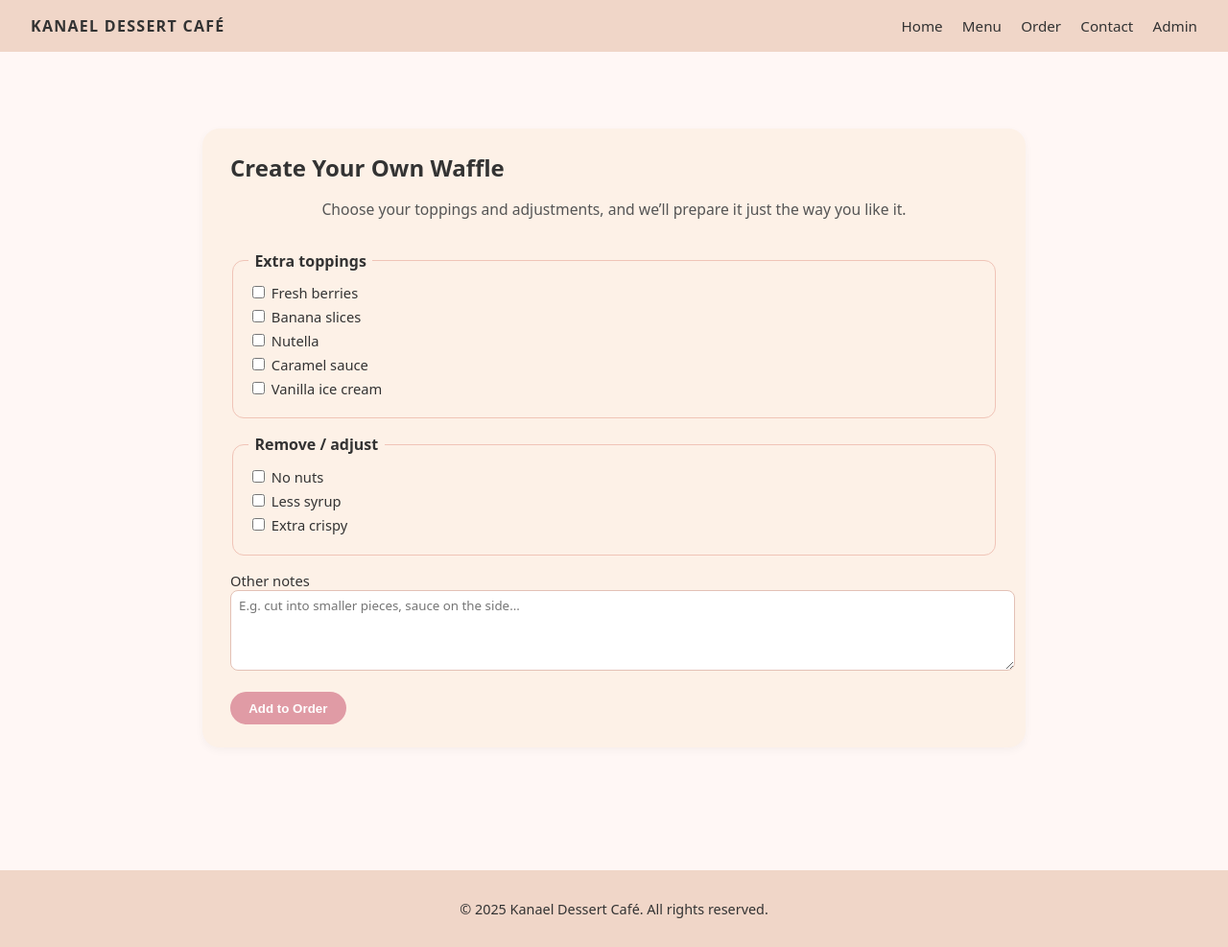
After one commit to RaychaelW/kanael, a Flask app: page /custom/waffle in a window 1280 px wide. The commit adds this page. Shown: the whole page at 96% size. Run offline with Flask 3, Linux system fonts and the light colour scheme; data comes from the database, SQL or seed files in the repository; both versions use the stored data as it was after the commit.

Commit message:
updated styles

```diff
--- a/app.py
+++ b/app.py
@@ -66,7 +66,7 @@ def init_db():
         """
     )
 
-    # contact messages table
+    # Contact messages table
     cur.execute(
         """
         CREATE TABLE IF NOT EXISTS messages (
@@ -79,7 +79,7 @@ def init_db():
         """
     )
 
-
+    # Seed demo menu items if empty
     cur.execute("SELECT COUNT(*) AS c FROM menu_items")
     count = cur.fetchone()["c"]
     if count == 0:
@@ -119,6 +119,7 @@ def init_db():
 with app.app_context():
     init_db()
 
+
 def login_required(view_func):
     @wraps(view_func)
     def wrapped_view(*args, **kwargs):
@@ -126,10 +127,11 @@ def login_required(view_func):
             flash("Please log in to access the admin area.", "warning")
             return redirect(url_for("admin_login"))
         return view_func(*args, **kwargs)
+
     return wrapped_view
 
+
 # Helper functions
-
 def _get_cart():
     return session.get("cart", {})
 
@@ -168,8 +170,53 @@ def _calculate_cart_details(cart):
     return items, grand_total
 
 
+def handle_custom_item(base_item_name, item_label):
+    """Handle both custom pancake and waffle creation."""
+    # Find the base menu item in the database
+    conn = get_db_connection()
+    cur = conn.cursor()
+    cur.execute("SELECT id FROM menu_items WHERE name = ?", (base_item_name,))
+    row = cur.fetchone()
+    conn.close()
+
+    if not row:
+        flash(f"Base item for custom {item_label} not found.", "danger")
+        return redirect(url_for("menu"))
+
+    item_id = row["id"]
+
+    if request.method == "POST":
+        toppings = request.form.getlist("toppings")
+        adjustments = request.form.getlist("adjustments")
+        other = request.form.get("other", "").strip()
+
+        parts = []
+        if toppings:
+            parts.append("Toppings: " + ", ".join(toppings))
+        if adjustments:
+            parts.append("Adjustments: " + ", ".join(adjustments))
+        if other:
+            parts.append("Notes: " + other)
+
+        description = f"{item_label.title()} - " + ("; ".join(parts) if parts else "no changes")
+
+        # Store custom notes in the session so it can show at checkout
+        custom_notes = session.get("custom_notes", [])
+        custom_notes.append(description)
+        session["custom_notes"] = custom_notes
+
+        # Add one base item to the cart
+        cart = _get_cart()
+        cart[str(item_id)] = cart.get(str(item_id), 0) + 1
+        _save_cart(cart)
+
+        flash(f"Custom {item_label} added to your order.", "success")
+        return redirect(url_for("cart"))
+
+    return render_template("custom_item.html", item_label=item_label, base_item_name=base_item_name)
+
+
 #  Public routes
-
 @app.route("/")
 def index():
     return render_template("index.html")
@@ -248,6 +295,7 @@ def checkout():
         return redirect(url_for("menu"))
 
     items, grand_total = _calculate_cart_details({int(k): v for k, v in cart.items()})
+    custom_notes = session.get("custom_notes", [])
 
     if request.method == "POST":
         name = request.form.get("name", "").strip()
@@ -255,9 +303,17 @@ def checkout():
         address = request.form.get("address", "").strip()
         notes = request.form.get("notes", "").strip()
 
+        # Attach custom pancake/waffle notes into overall notes
+        if custom_notes:
+            extra_text = "Custom items:\n" + "\n".join(custom_notes)
+            if notes:
+                notes = notes + "\n\n" + extra_text
+            else:
+                notes = extra_text
+
         if not name or not phone:
             flash("Name and phone are required.", "danger")
-            return render_template("checkout.html", items=items, total=grand_total)
+            return render_template("checkout.html", items=items, total=grand_total, custom_notes=custom_notes)
 
         conn = get_db_connection()
         cur = conn.cursor()
@@ -284,12 +340,26 @@ def checkout():
         conn.commit()
         conn.close()
 
-        # Clear cart
+        # Clear cart and custom notes
         session["cart"] = {}
+        session.pop("custom_notes", None)
         flash("Thank you! Your order has been placed.", "success")
         return redirect(url_for("confirm", order_id=order_id))
 
-    return render_template("checkout.html", items=items, total=grand_total)
+    # GET request -> show checkout page
+    return render_template("checkout.html", items=items, total=grand_total, custom_notes=custom_notes)
+
+
+@app.route("/custom/pancake", methods=["GET", "POST"])
+def custom_pancake():
+    # This assumes "Pancake Stack" as a brunch item in your menu_items
+    return handle_custom_item("Pancake Stack", "pancake")
+
+
+@app.route("/custom/waffle", methods=["GET", "POST"])
+def custom_waffle():
+    # This assumes "Banana & Nutella Waffle" as a brunch item
+    return handle_custom_item("Banana & Nutella Waffle", "waffle")
 
 
 @app.route("/confirm/<int:order_id>")
@@ -337,7 +407,6 @@ def contact():
 
 
 # admin area
-
 @app.route("/admin/login", methods=["GET", "POST"])
 def admin_login():
     if request.method == "POST":
@@ -356,6 +425,7 @@ def admin_logout():
     session.pop("is_admin", None)
     flash("You have been logged out.", "info")
     return redirect(url_for("index"))
+
 
 @app.route("/admin")
 @login_required
@@ -435,6 +505,7 @@ def admin_orders():
     conn.close()
     return render_template("admin_orders.html", orders=orders)
 
+
 @app.route("/admin/messages")
 @login_required
 def admin_messages():
--- /dev/null
+++ b/static/css/styles.css
@@ -0,0 +1,349 @@
+body {
+  font-family: system-ui, -apple-system, BlinkMacSystemFont, sans-serif;
+  margin: 0;
+  background: #fff7f5;
+  color: #333;
+}
+
+/* Limits content width so things aren’t glued to the left */
+main {
+  max-width: 1100px;
+  margin: 0 auto;
+  padding: 2.5rem 1.5rem 3rem;
+}
+
+/*  Header & Footer  */
+
+.site-header,
+.site-footer {
+  background: #f0d6c8;
+  padding: 1rem 2rem;
+  display: flex;
+  justify-content: space-between;
+  align-items: center;
+  box-sizing: border-box;
+}
+
+.site-footer {
+  margin-top: 2rem;
+  font-size: 0.9rem;
+  justify-content: center;
+}
+
+.logo {
+  font-weight: 600;
+  letter-spacing: 0.08em;
+  text-transform: uppercase;
+}
+
+/* Nav links inside header */
+.site-header nav a,
+.site-header a {
+  margin-left: 1rem;
+  text-decoration: none;
+  color: #333;
+  font-weight: 500;
+  font-size: 0.95rem;
+}
+
+.site-header nav a:hover,
+.site-header a:hover {
+  text-decoration: underline;
+}
+
+/* Homepage */
+
+.hero {
+  text-align: center;
+  padding: 4rem 1rem;
+  background: #fbe1e6;
+  border-radius: 20px;
+  max-width: 1100px;
+  margin: 2rem auto 1rem;
+  box-sizing: border-box;
+}
+
+.hero h1 {
+  font-size: 2.6rem;
+  margin-bottom: 0.6rem;
+}
+
+.hero p {
+  font-size: 1rem;
+  margin-bottom: 1.2rem;
+}
+
+/* Buttons */
+
+.btn,
+button,
+.btn-primary {
+  background: #e09ba5;
+  border: none;
+  padding: 0.6rem 1.2rem;
+  border-radius: 999px;
+  color: white;
+  cursor: pointer;
+  font-weight: 600;
+  transition: transform 0.1s ease, box-shadow 0.1s ease;
+}
+
+.btn:hover,
+button:hover,
+.btn-primary:hover {
+  transform: translateY(-1px);
+  box-shadow: 0 3px 8px rgba(0, 0, 0, 0.12);
+}
+
+.btn-outline {
+  background: transparent;
+  border: 1px solid #e09ba5;
+  padding: 0.6rem 1.2rem;
+  border-radius: 999px;
+  color: #333;
+  font-weight: 500;
+  cursor: pointer;
+  text-decoration: none;
+  display: inline-block;
+}
+
+.btn-outline:hover {
+  background: #e09ba5;
+  color: #fff;
+}
+
+/*  Flash messages  */
+
+.flash-container {
+  margin-bottom: 1rem;
+}
+
+.flash {
+  padding: 0.5rem 1rem;
+  border-radius: 4px;
+  margin-bottom: 0.5rem;
+  background: #ffe7c2;
+}
+
+/* Menu grid  */
+
+.menu-grid {
+  display: grid;
+  grid-template-columns: repeat(auto-fit, minmax(220px, 1fr));
+  gap: 1rem;
+}
+
+.menu-item {
+  background: #fdf1e7;
+  padding: 1rem;
+  border-radius: 6px;
+}
+
+/* Grouped menu page (Desserts / Drinks / Brunch)  */
+
+.menu-page {
+  max-width: 900px;
+  margin: 0 auto;
+  padding: 2.5rem 1rem 3rem;
+}
+
+.menu-page h2 {
+  font-size: 2.3rem;
+  text-align: center;
+  margin-bottom: 0.4rem;
+}
+
+.menu-subtitle {
+  text-align: center;
+  color: #555;
+  margin-bottom: 2rem;
+  font-size: 0.98rem;
+}
+
+.menu-section {
+  margin-bottom: 2.4rem;
+}
+
+.menu-section-title {
+  font-size: 1.5rem;
+  margin-bottom: 1rem;
+  border-bottom: 1px solid #e1b9b0;
+  padding-bottom: 0.4rem;
+}
+
+.menu-list {
+  list-style: none;
+  padding: 0;
+  margin: 0;
+}
+
+.menu-list-item {
+  background: #fdf1e7;
+  border-radius: 14px;
+  padding: 0.9rem 1rem 1rem;
+  margin-bottom: 0.9rem;
+  box-shadow: 0 2px 6px rgba(0, 0, 0, 0.03);
+}
+
+.menu-item-main {
+  display: flex;
+  justify-content: space-between;
+  align-items: baseline;
+  gap: 1rem;
+}
+
+.menu-item-name {
+  font-weight: 600;
+  font-size: 1rem;
+}
+
+.menu-item-price {
+  font-weight: 600;
+  font-size: 0.95rem;
+}
+
+.menu-item-description {
+  margin: 0.35rem 0 0.6rem;
+  font-size: 0.93rem;
+  color: #444;
+}
+
+.menu-list-item form {
+  text-align: right;
+}
+
+/* Create Your Own callout  */
+
+.menu-builder-callout {
+  margin-top: 1.5rem;
+  padding: 1.2rem 1rem;
+  background: #f6d5ce;
+  border-radius: 16px;
+  text-align: center;
+}
+
+.menu-builder-callout h4 {
+  margin: 0 0 0.4rem;
+  font-size: 1.1rem;
+}
+
+.menu-builder-callout p {
+  margin: 0 0 0.8rem;
+  font-size: 0.95rem;
+}
+
+.builder-buttons {
+  display: flex;
+  justify-content: center;
+  gap: 0.8rem;
+  flex-wrap: wrap;
+}
+
+/*  Custom pancake / waffle builder */
+
+.custom-builder {
+  max-width: 800px;
+  margin: 2.5rem auto 3rem;
+  padding: 1.5rem 1.8rem;
+  background: #fdf1e7;
+  border-radius: 18px;
+  box-shadow: 0 3px 10px rgba(0, 0, 0, 0.04);
+}
+
+.custom-builder h2 {
+  margin-top: 0;
+  margin-bottom: 0.6rem;
+}
+
+.custom-form fieldset {
+  border: 1px solid #f0c4b7;
+  border-radius: 12px;
+  padding: 0.8rem 1rem 1rem;
+  margin-bottom: 1rem;
+}
+
+.custom-form legend {
+  padding: 0 0.4rem;
+  font-weight: 600;
+}
+
+.custom-form label {
+  display: block;
+  font-size: 0.92rem;
+  margin-bottom: 0.3rem;
+}
+
+.custom-form textarea {
+  width: 100%;
+  min-height: 70px;
+  padding: 0.4rem 0.5rem;
+  border-radius: 8px;
+  border: 1px solid #e3c1b6;
+  resize: vertical;
+  font-family: inherit;
+}
+
+/*  Checkout custom notes box  */
+
+.custom-notes {
+  margin-top: 1rem;
+  padding: 0.8rem 1rem;
+  background: #fdf1e7;
+  border-radius: 12px;
+  font-size: 0.92rem;
+}
+
+.custom-notes h4 {
+  margin-top: 0;
+  margin-bottom: 0.4rem;
+}
+
+.custom-notes ul {
+  margin: 0.3rem 0 0;
+  padding-left: 1.2rem;
+}
+
+/*  Admin login & tables (your original styles) */
+
+.admin-login {
+  max-width: 400px;
+  margin: 2.5rem auto 3rem;
+  padding: 1.5rem 1.8rem;
+  background: #fdf1e7;
+  border-radius: 16px;
+  box-shadow: 0 2px 8px rgba(0, 0, 0, 0.04);
+}
+
+.admin-login-form label {
+  display: block;
+  margin-bottom: 0.8rem;
+}
+
+.admin-login-form input[type="password"] {
+  width: 100%;
+  padding: 0.4rem 0.5rem;
+  border-radius: 6px;
+  border: 1px solid #e3c1b6;
+  margin-top: 0.2rem;
+}
+
+.admin-table {
+  width: 100%;
+  border-collapse: collapse;
+  margin-top: 1rem;
+  background: #fdf1e7;
+  border-radius: 12px;
+  overflow: hidden;
+}
+
+.admin-table th,
+.admin-table td {
+  padding: 0.6rem 0.7rem;
+  border-bottom: 1px solid #f0d6c8;
+  vertical-align: top;
+}
+
+.admin-table th {
+  background: #f0d6c8;
+  text-align: left;
+}
--- /dev/null
+++ b/templates/custom_item.html
@@ -0,0 +1,31 @@
+{% extends "base.html" %}
+{% block content %}
+<section class="custom-builder">
+  <h2>Create Your Own {{ item_label|title }}</h2>
+  <p class="menu-subtitle">Choose your toppings and adjustments, and we’ll prepare it just the way you like it.</p>
+
+  <form method="post" class="custom-form">
+    <fieldset>
+      <legend>Extra toppings</legend>
+      <label><input type="checkbox" name="toppings" value="fresh berries"> Fresh berries</label>
+      <label><input type="checkbox" name="toppings" value="banana slices"> Banana slices</label>
+      <label><input type="checkbox" name="toppings" value="Nutella"> Nutella</label>
+      <label><input type="checkbox" name="toppings" value="caramel sauce"> Caramel sauce</label>
+      <label><input type="checkbox" name="toppings" value="vanilla ice cream"> Vanilla ice cream</label>
+    </fieldset>
+
+    <fieldset>
+      <legend>Remove / adjust</legend>
+      <label><input type="checkbox" name="adjustments" value="no nuts"> No nuts</label>
+      <label><input type="checkbox" name="adjustments" value="less syrup"> Less syrup</label>
+      <label><input type="checkbox" name="adjustments" value="extra crispy"> Extra crispy</label>
+    </fieldset>
+
+    <label>Other notes
+      <textarea name="other" placeholder="E.g. cut into smaller pieces, sauce on the side..."></textarea>
+    </label>
+
+    <button type="submit" class="btn-primary" style="margin-top: 0.8rem;">Add to Order</button>
+  </form>
+</section>
+{% endblock %}
```
Also changed, not shown: static/css/style.css (deleted, +0 -104 lines), templates/index.html (+15 -26 lines), templates/menu.html (+74 -26 lines), kanael.db.
